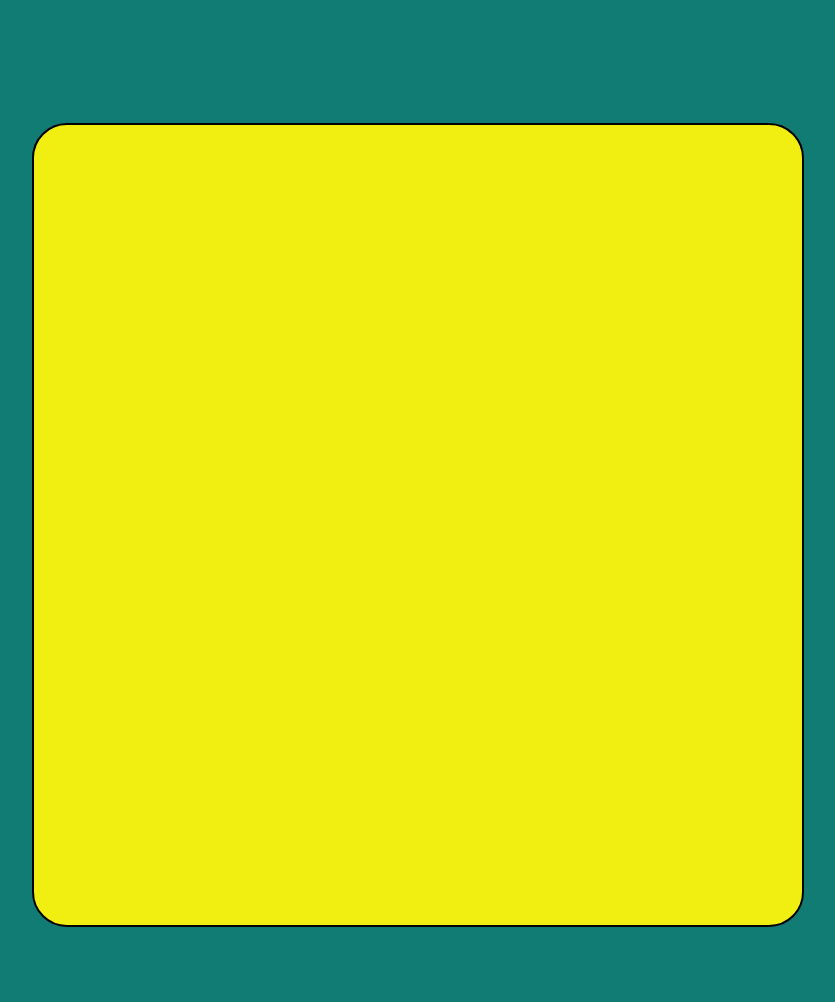
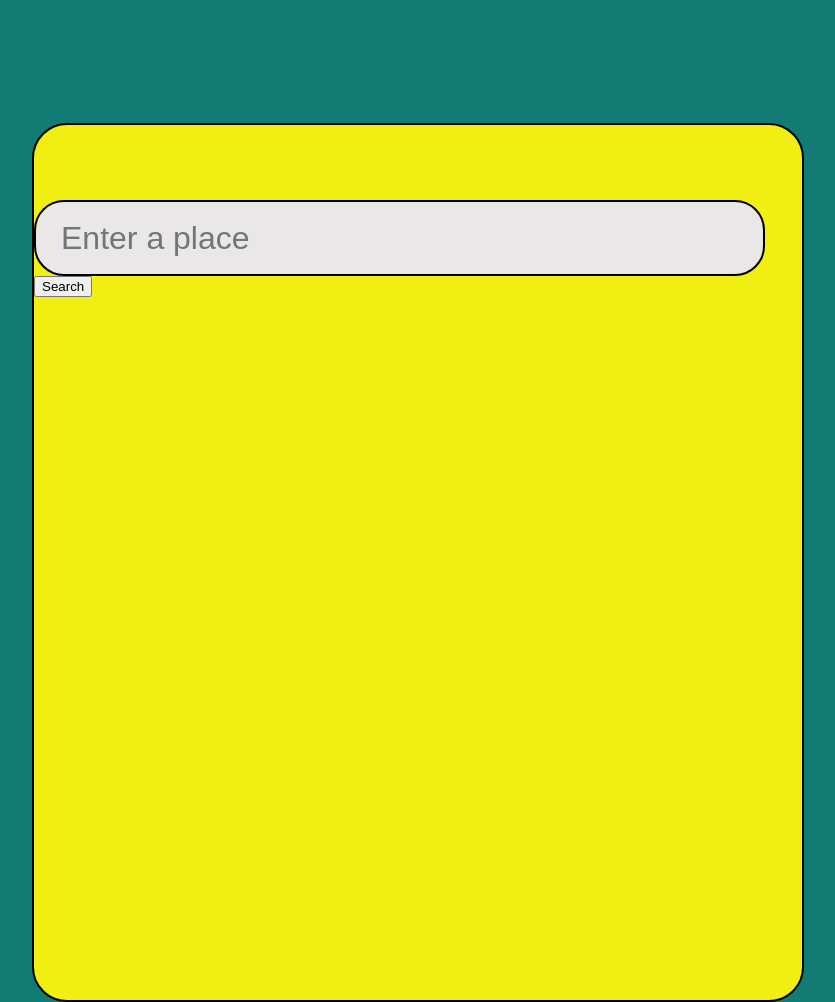
Before and after one commit to Yuser00123/Weather-dashboard, a Flask app: page / in a window 1280 px wide. Shown: the part 277-1279 px from the top of the page, without its empty margins (222-1057 px from the left). Before the commit the page ends 1204 px from the top, so only its background shows below. Run offline with Flask 3, Linux system fonts and the light colour scheme.

Commit message:
add search box and input field to index.html; update styles in style.css

```diff
--- a/static/style.css
+++ b/static/style.css
@@ -17,4 +17,18 @@ body{
     position: relative;
     border-radius: 35px;
     border: 2.5px solid #000000;
+    display: flex;
+    justify-content: center;
+    padding-top: 75px;
 }
+
+#place-input{
+    width: 700px;
+    height: 70px;
+    background-color: #e9e7e7;
+    font-size: 32px;
+    font-family: Arial, sans-serif;
+    border-radius: 30px;
+    border: 2.6px solid #000000;
+    padding-left: 25px;
+}
--- a/templates/index.html
+++ b/templates/index.html
@@ -8,7 +8,10 @@
     </head>
     <body>
         <div class="main">
-
+            <div class="search-box">
+                <input type="text" id="place-input" placeholder="Enter a place">
+                <button id="search-button">Search</button>
+            </div>
         </div>
     </body>
 </html>
```
